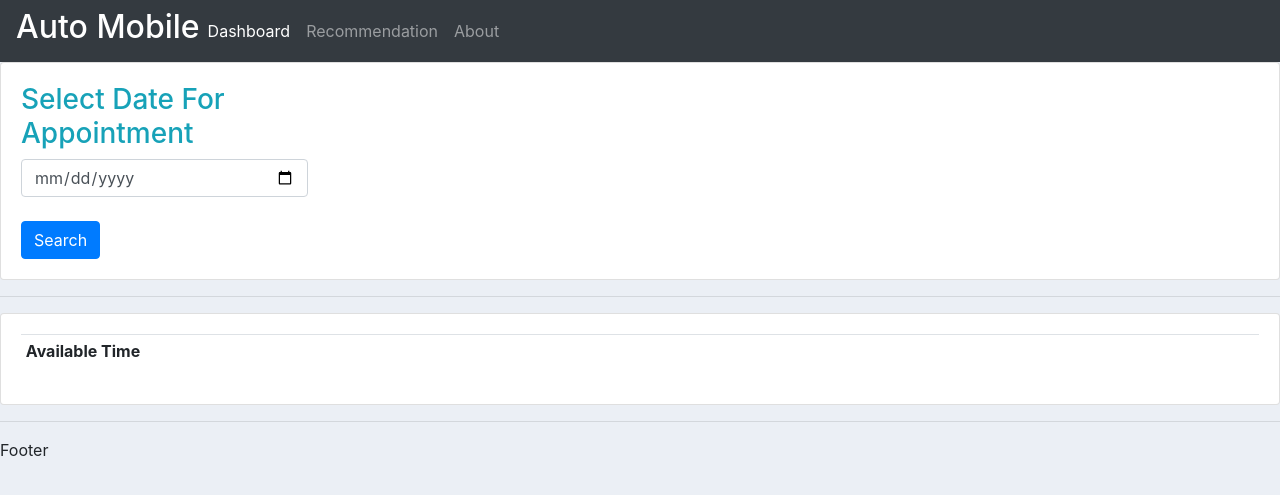
After one commit to rabbi54/Automobile-Appointment, a Django app: page /recommendation/ in a window 1280 px wide. The commit adds this page. Shown: the top 495 px of the page. Run offline with Django 3.2, Linux system fonts and the light colour scheme; lists and menus that the app fills with data are empty; some libraries are stand-ins or nearby versions.

Commit message:
task done

```diff
--- a/website/admin.py
+++ b/website/admin.py
@@ -5,3 +5,4 @@ from .models import *
 
 admin.site.register(Appointment)
 admin.site.register(TimeSlot)
+admin.site.register(DateFulfilled)
--- a/website/templates/website/main_page.html
+++ b/website/templates/website/main_page.html
@@ -82,7 +82,7 @@
                     {% endfor %}
                 {% endif %}
             </table>
-        </div>
+</div>
 
 <hr>
 {% if appointment_error %}
--- a/website/templates/website/navbar.html
+++ b/website/templates/website/navbar.html
@@ -9,6 +9,9 @@
         <a class="nav-link" href="{% url 'main_page' %}">Dashboard</a>
       </li>
       <li class="nav-item">
+        <a class="nav-link" href="{% url 'recommendation_page' %}">Recommendation</a>
+      </li>
+      <li class="nav-item">
         <a class="nav-link" href="{% url 'about_page' %}">About</a>
       </li>
     </ul>
--- /dev/null
+++ b/website/templates/website/recommendation.html
@@ -0,0 +1,57 @@
+<!DOCTYPE html>
+<html lang="en">
+<head>
+    <meta charset="UTF-8">
+    <title>Recommendation</title>
+</head>
+<body>
+{% extends 'website/index.html' %}
+{% block content %}
+
+<div class="row">
+	<div class="col">
+		<div class="card card-body">
+            <form action="" method="POST" class="form">
+                {% csrf_token %}
+                <div class="row">
+                <div class="col-md-3">
+                        <h3 class="text-info">Select Date For Appointment</h3>
+                        <input type="date" class="form-control" name="date" id="findDate">
+                </div>
+                </div>
+                <br>
+                <button class="btn btn-primary" type="submit", name="find-appointment">Search</button>
+            </form>
+        </div>
+    </div>
+</div>
+
+<hr>
+<div class="card card-body">
+    {% if searched_date %}
+        <h3>{{searched_date}}</h3>
+    {% endif %}
+    {% if find_appointment_error %}
+        <h3 class="text-danger">{{find_appointment_error}}</h3>
+    {% endif %}
+
+    {% if searched_date_not_found %}
+        <p class="text-info">{{searched_date_not_found}}</p>
+    {% endif %}
+            <table class="table table-sm">
+                <tr>
+                    <th>Available Time</th>
+                </tr>
+                {% if timeslots %}
+                    {% for x in timeslots %}
+                        <tr>
+                            <td>{{x}}</td>
+                        </tr>
+                    {% endfor %}
+                {% endif %}
+            </table>
+</div>
+
+{% endblock %}
+</body>
+</html>
--- a/website/urls.py
+++ b/website/urls.py
@@ -5,4 +5,5 @@ urlpatterns = [
     path('', views.main_page, name='main_page'),
     path('about/', views.about_page, name='about_page'),
     path('appointment/', views.appointment_page, name='appointment_page'),
+    path('recommendation/', views.recommendation_page, name='recommendation_page'),
 ]
--- a/website/views.py
+++ b/website/views.py
@@ -6,6 +6,37 @@ import datetime
 
 
 # Create your views here.
+
+
+def check_appoinment_form_date(date, timeslot):
+    date_time = date.strftime("%Y-%m-%d")
+    selected_date = datetime.datetime.strptime(date_time, '%Y-%m-%d')
+    week_day = date.weekday()
+    today = datetime.datetime.today()
+    is_slot_booked = Appointment.objects.filter(date=date, timeslot=timeslot).exists()
+
+    if selected_date < today:
+        return "The date can not be from past."
+    elif is_slot_booked:
+        return "Sorry, The slot has been taken."
+    elif week_day == 4:
+        return "We don't have any service in that day."
+    else:
+        return None
+
+
+def search_appointment_date_checker(date):
+    selected_date = datetime.datetime.strptime(date, '%Y-%m-%d')
+    weekday = selected_date.weekday()
+    today = datetime.datetime.today() - datetime.timedelta(days=1)
+    print(selected_date, today)
+    if selected_date < today:
+        return "The date can not be from past."
+    elif weekday == 4:
+        return "We don't have any service in this day."
+    else:
+        return None
+
 
 def main_page(request):
     service_types = Appointment._meta.get_field('servicetype').choices
@@ -16,30 +47,49 @@ def main_page(request):
     for service in service_types:
         service_list.append(service[1])
 
+    # Logic for set appointment form
     if request.method == "POST":
         if 'set-appointment' in request.POST:
             form = AppointmentForm(timeslot, request.POST)
             form.is_valid()
             date = form.cleaned_data['date']
-            if datetime.datetime.strptime(str(date), '%Y-%m-%d') > datetime.datetime.today():
+            timeslot = form.cleaned_data['timeslot']
+
+            # The date can not be from past
+            message = check_appoinment_form_date(date, timeslot)
+            if message:
+                context = {
+                    'appointment_error': message,
+                    'form': form,
+                }
+                return render(request, 'website/main_page.html', context)
+            else:
                 if form.is_valid():
-                    appointment = form.save();
-                    print(appointment)
+                    appointment = form.save()
+                    # Checking if the day if full
+                    timeslot_count = Appointment.objects.filter(date=date).count()
+                    print(timeslot_count)
+                    if timeslot_count >= 20:  # day is full. so update the dayfulfilled databse
+                        DateFulfilled(date=date, isFull=True).save()
+
                     context = {
                         'appointment': appointment,
                     }
                     return render(request, 'website/appointment_page.html', context)
-            else:
-                context = {
-                    'appointment_error': "Date can not be in the past",
-                    'form': form,
-                }
-                return render(request, 'website/main_page.html', context)
 
+        # Logic for find appointment form
         if 'find-appointment' in request.POST:
             if request.POST.get('date'):
-                date = request.POST.get('date');
-                if datetime.datetime.strptime(date, '%Y-%m-%d') > datetime.datetime.today():
+                date = request.POST.get('date')
+                message = search_appointment_date_checker(date)
+
+                if message:
+                    context = {
+                        'find_appointment_error': message,
+                        'form': form,
+                    }
+                    return render(request, 'website/main_page.html', context)
+                else:
                     x = datetime.datetime.strptime(date, '%Y-%m-%d')
                     booked_timeslot = Appointment.objects.filter(date=x).values('timeslot')
                     total_timeslot = {}
@@ -60,17 +110,9 @@ def main_page(request):
                         'searched_date': date,
                     }
                     return render(request, 'website/main_page.html', context)
-                else:
-                    context = {
-                        'find_appointment_error': "Date can not be in the past",
-                        'form': form,
-                    }
-                    return render(request, 'website/main_page.html', context)
 
     context = {
         'form': form,
-        # 'service_types': service_list,
-        # 'timeslots': timeslot,
     }
     return render(request, 'website/main_page.html', context)
 
@@ -84,3 +126,74 @@ def appointment_page(request):
         'appointment': None,
     }
     return render(request, 'website/appointment_page.html', context)
+
+
+def recommendation_page_date_checker(date):
+    selected_date = datetime.datetime.strptime(date, '%Y-%m-%d')
+    weekday = selected_date.weekday()
+    today = datetime.datetime.today() - datetime.timedelta(days=1)
+    print(selected_date, today)
+    if selected_date < today:
+        return "The date can not be from past."
+    elif weekday == 4:
+        return "We don't have any service in this day."
+    else:
+        return None
+
+
+def recommendation_page(request):
+    timeslot = Appointment._meta.get_field('timeslot').choices
+    if request.method == "POST":
+        if request.POST.get('date'):
+            date = request.POST.get('date')
+            message = recommendation_page_date_checker(date)
+            if message:
+                context = {
+                    'find_appointment_error': message,
+                }
+                return render(request, 'website/recommendation.html', context)
+            else:
+                selected_date = datetime.datetime.strptime(date, '%Y-%m-%d')
+                is_fulfilled = DateFulfilled.objects.filter(date=selected_date).exists()
+                if not is_fulfilled:
+                    booked_timeslot = Appointment.objects.filter(date=selected_date).values('timeslot')
+                    total_timeslot = {}
+                    for time in timeslot:
+                        total_timeslot[time[0]] = time[1]
+                    filled_slots = []
+
+                    for service in booked_timeslot:
+                        filled_slots.append(total_timeslot[service['timeslot']])
+                        # slots.append(service[1])
+
+                    avaliable_slot = [ele for ele in total_timeslot.values() if ele not in filled_slots]
+                    context = {
+                        'timeslots': avaliable_slot,
+                        'searched_date': date,
+                    }
+                    return render(request, 'website/recommendation.html', context)
+                else:
+                    selected_date = datetime.datetime.strptime(date, '%Y-%m-%d')
+                    latest_full_day = DateFulfilled.objects.order_by('date').first()
+                    latest_full_date = latest_full_day.date + datetime.timedelta(days=1)
+                    booked_timeslot = Appointment.objects.filter(date=latest_full_date).values('timeslot')
+                    total_timeslot = {}
+                    for time in timeslot:
+                        total_timeslot[time[0]] = time[1]
+                    filled_slots = []
+
+                    for service in booked_timeslot:
+                        filled_slots.append(total_timeslot[service['timeslot']])
+                        # slots.append(service[1])
+
+                    avaliable_slot = [ele for ele in total_timeslot.values() if ele not in filled_slots]
+                    context = {
+                        'timeslots': avaliable_slot,
+                        'searched_date': latest_full_date,
+                        'searched_date_not_found': "Sorry this day is full. But we recommend you nearest time. Thank "
+                                                   "you. "
+                    }
+                    return render(request, 'website/recommendation.html', context)
+
+
+    return render(request, 'website/recommendation.html')
```
Also changed, not shown: website/models.py (+9 -1 lines), website/migrations/0002_datefulfilled.py (added), website/migrations/0003_auto_20201021_0732.py (added).
